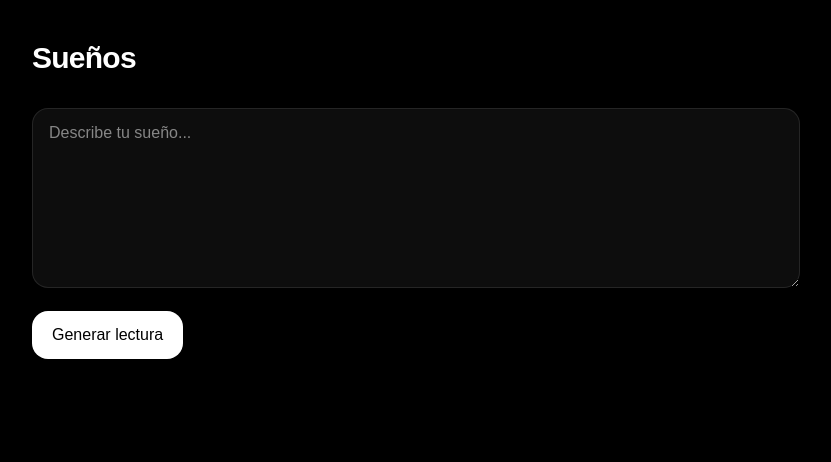
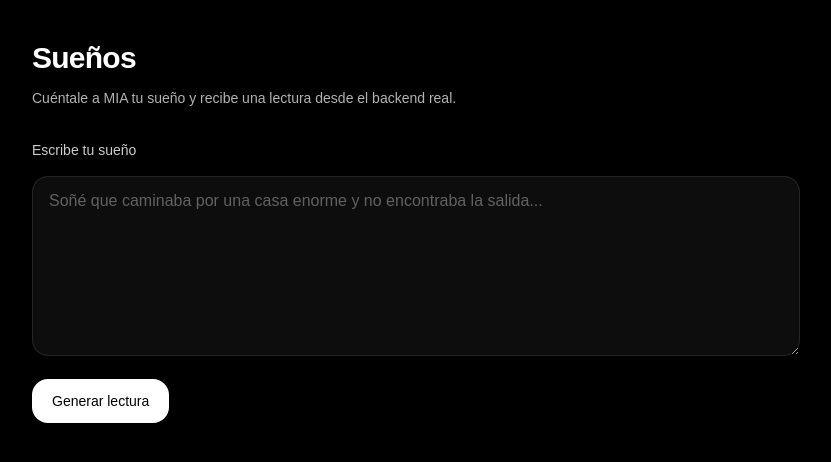
Before and after one commit to facundocampoo-glitch/nextjs-boilerplate, a Next.js app: page /suenos in a window 1280 px wide. Shown: the top 462 px of the page, without its empty margins (224-1055 px from the left). Built offline with nearby package versions, Linux system fonts and the light colour scheme.

Commit message:
add low quality input validation to suenos page

```diff
--- a/app/suenos/page.tsx
+++ b/app/suenos/page.tsx
@@ -2,6 +2,34 @@
 
 import { useState } from "react";
 import { callMiaApi } from "@/lib/miaApi";
+
+function isLowQualityDreamInput(value: string) {
+  const text = value.trim();
+  const normalized = text.toLowerCase();
+
+  if (text.length < 20) return true;
+
+  const words = normalized.split(/\s+/).filter(Boolean);
+  if (words.length < 4) return true;
+
+  const uniqueWords = new Set(words);
+  if (uniqueWords.size <= 1) return true;
+
+  const junkPatterns = [
+    /^a+$/i,
+    /^j+a+$/i,
+    /^h+o+l+a+$/i,
+    /^t+e+s+t+$/i,
+    /^o+k+$/i,
+    /^e+s+t+e+.*$/i,
+    /^asdf+$/i,
+    /^qwe+$/i,
+  ];
+
+  if (junkPatterns.some((pattern) => pattern.test(normalized))) return true;
+
+  return false;
+}
 
 export default function SuenosPage() {
   const [input, setInput] = useState("");
@@ -16,6 +44,17 @@ export default function SuenosPage() {
 
     if (!trimmed) {
       setError("Escribe tu sueño antes de generar la lectura.");
+      setReading("");
+      setAudioSrc("");
+      return;
+    }
+
+    if (isLowQualityDreamInput(trimmed)) {
+      setError(
+        "Cuéntame un poco más del sueño: qué pasó, qué sentiste, quién aparecía o cómo terminaba."
+      );
+      setReading("");
+      setAudioSrc("");
       return;
     }
 
@@ -80,22 +119,31 @@ export default function SuenosPage() {
   return (
     <main className="min-h-screen bg-black text-white px-6 py-10">
       <div className="mx-auto w-full max-w-3xl">
-
         <header className="mb-8">
           <h1 className="text-3xl font-semibold tracking-tight">Sueños</h1>
+          <p className="mt-3 text-sm text-white/70">
+            Cuéntale a MIA tu sueño y recibe una lectura desde el backend real.
+          </p>
         </header>
 
+        <section className="space-y-4">
+          <label htmlFor="sueno" className="block text-sm text-white/80">
+            Escribe tu sueño
+          </label>
+
           <textarea
+            id="sueno"
             value={input}
             onChange={(e) => setInput(e.target.value)}
-          placeholder="Describe tu sueño..."
-          className="w-full min-h-[180px] rounded-2xl border border-white/10 bg-white/5 px-4 py-3"
+            placeholder="Soñé que caminaba por una casa enorme y no encontraba la salida..."
+            className="min-h-[180px] w-full rounded-2xl border border-white/10 bg-white/5 px-4 py-3 text-base text-white placeholder:text-white/35 outline-none transition focus:border-white/20 focus:bg-white/10"
           />
 
           <button
+            type="button"
             onClick={handleGenerate}
             disabled={loading || audioLoading}
-          className="mt-4 rounded-2xl bg-white px-5 py-3 text-black"
+            className="rounded-2xl bg-white px-5 py-3 text-sm font-medium text-black transition hover:opacity-90 disabled:cursor-not-allowed disabled:opacity-50"
           >
             {loading
               ? "Generando lectura..."
@@ -103,6 +151,7 @@ export default function SuenosPage() {
               ? "Generando audio..."
               : "Generar lectura"}
           </button>
+        </section>
 
         {error && (
           <div className="mt-6 text-red-400">
```
Lines whose indentation alone changed are shown as unchanged.
